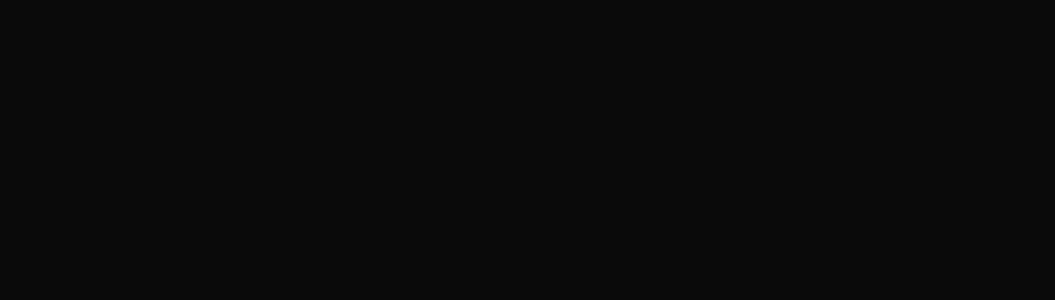
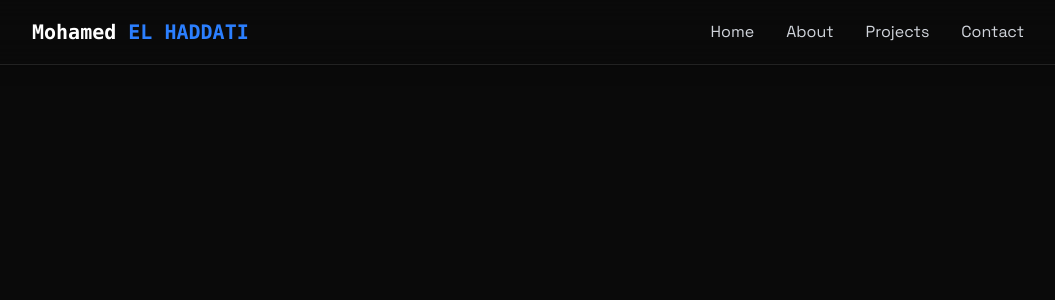
Before and after one commit to MohamedElHaddati/react-portfolio, a React (Vite) app: page / in a window 1280 px wide. Shown: the top 300 px of the page, without its empty margins (112-1167 px from the left). Built offline with nearby package versions, Linux system fonts and the light colour scheme.

Commit message:
Added navbar and hamburger menu for mobile

```diff
--- a/src/App.jsx
+++ b/src/App.jsx
@@ -2,15 +2,20 @@
 import './App.css';
 import './index.css';
 import { LoadingScreen } from './components/LoadingScreen';
+import { Navbar } from './components/Navbar';
+import { MobileMenu } from './components/MobileMenu';
 
 function App() {
 
   const [isLoaded, setIsLoaded] = useState(false);
+  const [menuOpen, setMenuOpen] = useState(false);
 
   return (
     <>{!isLoaded && <LoadingScreen onComplete={() => setIsLoaded(true)} />}
-    <div className='min-h-screen transition-opacity duration-700'>
-
+    <div className={`min-h-screen transition-opacity duration-700 ${ isLoaded ? "opacitity-100" : "opacity-0" }
+        background-black text-gray-100`}>
+          <Navbar menuOpen={menuOpen} setMenuOpen={setMenuOpen} />
+          <MobileMenu menuOpen={menuOpen} setMenuOpen={setMenuOpen} />
     </div>
     </>
   );
--- /dev/null
+++ b/src/components/MobileMenu.jsx
@@ -0,0 +1,33 @@
+export const MobileMenu = ({menuOpen, setMenuOpen}) => {
+
+    return (
+        <div className={`fixed top-0 left-0 w-full bg-[rgba(10,10,10,0.8)] z-40 flex flex-col items-center justify-center
+                transition-all duration-300 ease-in-out
+                ${menuOpen ? "h-screen opacity-100 pointer-events-auto" : "h-0 opacity-0 pointer-events-none"}`}>
+
+            <button onClick={() => setMenuOpen(false)} className="absolute top-6 right-6 text-white text-3xl focus:outline-none cursor-pointer"
+                    aria-label="Close Menu">
+                &times;
+            </button>
+
+
+            <a href="#home"
+                        className={`text-2xl font-semibold text-white my-4 transform transition-transform duration-300
+                            ${menuOpen ? "opacity-100 translate-y-0" : "opacity-0 translate-y-5"}`}
+                        onClick={() => setMenuOpen(false)}>Home</a>
+                    <a href="#about"
+                        className={`text-2xl font-semibold text-white my-4 transform transition-transform duration-300
+                            ${menuOpen ? "opacity-100 translate-y-0" : "opacity-0 translate-y-5"}`}
+                        onClick={() => setMenuOpen(false)}>About</a>
+                    <a href="#projects"
+                        className={`text-2xl font-semibold text-white my-4 transform transition-transform duration-300
+                            ${menuOpen ? "opacity-100 translate-y-0" : "opacity-0 translate-y-5"}`}
+                        onClick={() => setMenuOpen(false)}>Projects</a>
+                    <a href="#contact"
+                        className={`text-2xl font-semibold text-white my-4 transform transition-transform duration-300
+                            ${menuOpen ? "opacity-100 translate-y-0" : "opacity-0 translate-y-5"}`}
+                        onClick={() => setMenuOpen(false)}>Contact</a>
+
+        </div>
+    );
+};
--- /dev/null
+++ b/src/components/Navbar.jsx
@@ -0,0 +1,33 @@
+import { useEffect } from "react"
+
+export const Navbar = ({menuOpen, setMenuOpen}) => {
+
+    useEffect(() => {
+        document.body.style.overflow = menuOpen ? "hidden" : "";
+    }, [menuOpen]);
+
+    return (<nav className="fixed top-0 w-full z-40 bg-[rgba(10,10,10,0.8)] backdrop-blur-lg border-b border-white/10 shadow-lg">
+        <div className="max-w-5xl mx-auto px-4">
+            <div className="flex justify-between items-center h-16">
+                <a href="#home" className="font-mono text-xl font-bold text-white">Mohamed <span className="text-blue-500">EL HADDATI</span></a>
+                <div className={`w-7 h-5 relative cursor-pointer z-40 md:hidden `} onClick={() => setMenuOpen((prev) => !prev)}>
+                    &#9776;
+                </div>
+                <div className="hidden md:flex items-center space-x-8">
+                    <a href="#home"
+                        className="text-gray-300 hover:text-white transition-colors"
+                        onClick={() => setMenuOpen(false)}>Home</a>
+                    <a href="#about"
+                        className="text-gray-300 hover:text-white transition-colors"
+                        onClick={() => setMenuOpen(false)}>About</a>
+                    <a href="#projects"
+                        className="text-gray-300 hover:text-white transition-colors"
+                        onClick={() => setMenuOpen(false)}>Projects</a>
+                    <a href="#contact"
+                        className="text-gray-300 hover:text-white transition-colors"
+                        onClick={() => setMenuOpen(false)}>Contact</a>
+                </div>
+            </div>
+        </div>
+    </nav>);
+}
```
